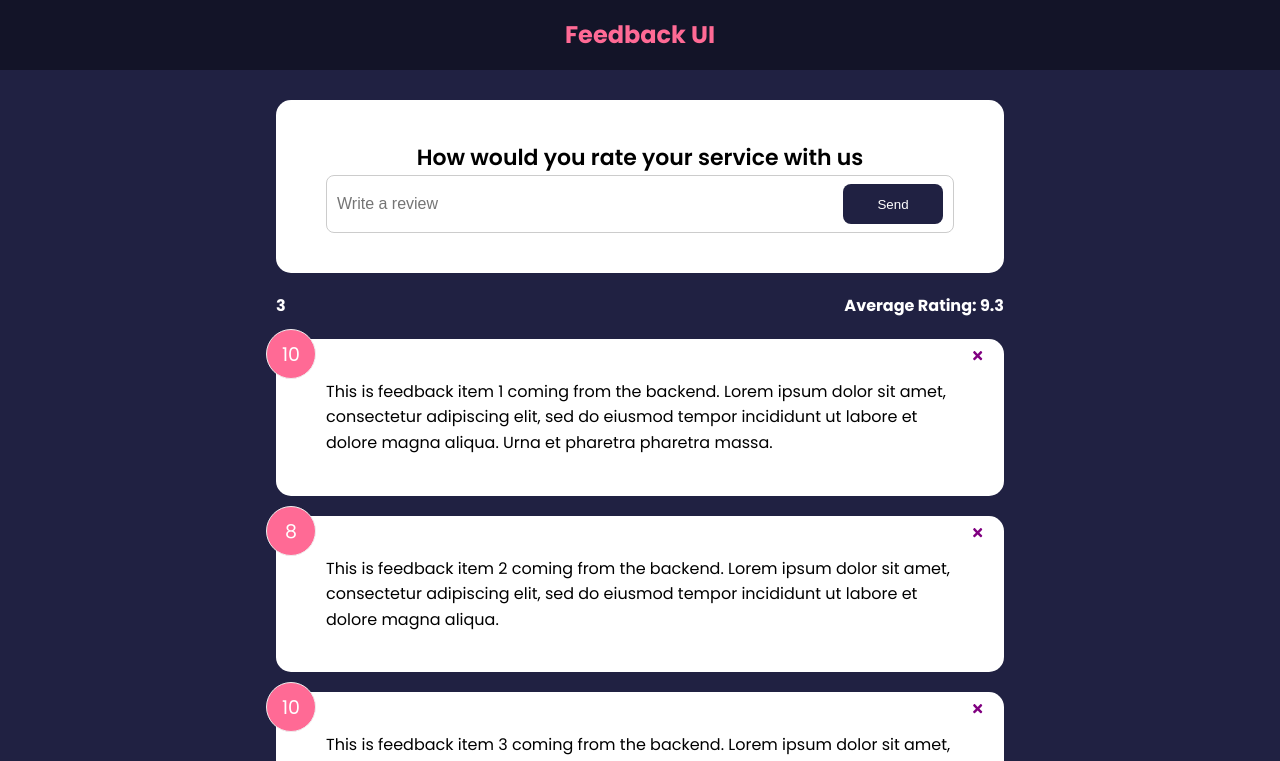
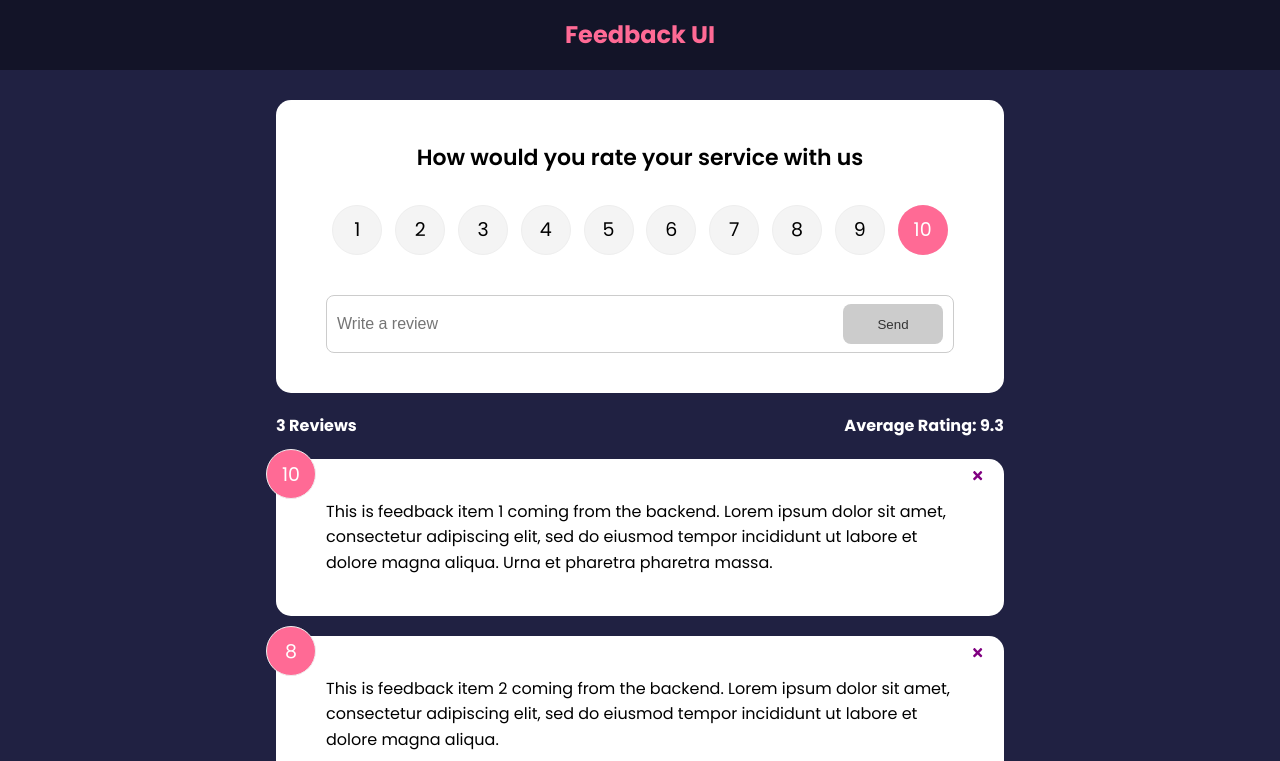
Before and after one commit to ToddMarino/feedback-ui, a React (Create React App) app: page / in a window 1280 px wide. Shown: the top 761 px of the page. Built offline with nearby package versions, Linux system fonts and the light colour scheme.

Commit message:
Section 4 complete

```diff
--- a/package.json
+++ b/package.json
@@ -8,12 +8,13 @@
     "@testing-library/react": "^13.1.1",
     "@testing-library/user-event": "^13.5.0",
     "concurrently": "^7.1.0",
-    "framer-motion": "^6.3.3",
+    "framer-motion": "^4.1.17",
     "json-server": "^0.17.0",
     "prop-types": "^15.8.1",
     "react": "^18.1.0",
     "react-dom": "^18.1.0",
     "react-icons": "^4.3.1",
+    "react-router-dom": "^6.3.0",
     "react-scripts": "5.0.1",
     "uuid": "^8.3.2",
     "web-vitals": "^2.1.4"
--- a/src/App.js
+++ b/src/App.js
@@ -1,25 +1,42 @@
 import { useState } from 'react'
+import { v4 as uuidv4 } from 'uuid'
 import Header from './components/Header'
 import FeedbackData from './data/FeedbackData'
 import FeedbackList from './components/FeedbackList'
 import FeedbackStats from './components/FeedbackStats'
 import FeedbackForm from './components/FeedbackForm'
 
+/* SET STATE for user feedback */
 const App = () => {
   const [feedback, setFeedback] = useState(FeedbackData)
 
+// ADD AND DELETE FEEDBACK FUNCTIONS
+// deleteFeedback takes in id as parameter
+// add alert to confirm user wants to delete the feedback
+// set state: filter feedback array for the items that don't match the id
 	const deleteFeedback = (id) => {
 		if (window.confirm('Are you sure you want to delete?')) {
 			setFeedback(feedback.filter((item) => item.id !== id))
 		}
 	}
- console.log(feedback)
+// addFeedback takes in newFeedback as parameter
+// assign id to newFeedback object using uuid
+// set state: add newFeedback and spread in previous feedback
+	const addFeedback = (newFeedback) => {
+		newFeedback.id = uuidv4()
+		setFeedback([newFeedback, ...feedback])
+	}
+
 	return (
 		<>
 			<Header />
 			<div className='container'>
-        <FeedbackForm />
+				{/* pass handleAdd as prop called addFeedback to FeedbackForm component */}
+				<FeedbackForm handleAdd={addFeedback} />
+				{/* pass feedback object as prop called feedback to FeedbackStats component */}
 				<FeedbackStats feedback={feedback} />
+				{/* pass feedback object and handleDelete function as props called feedback */}
+				{/* and deleteFeedback to FeedbackList component */}
 				<FeedbackList feedback={feedback} handleDelete={deleteFeedback} />
 			</div>
 		</>
--- a/src/components/FeedbackForm.jsx
+++ b/src/components/FeedbackForm.jsx
@@ -1,31 +1,66 @@
-import propTypes from 'prop-types'
+import PropTypes from 'prop-types'
 import {useState} from 'react'
 import Card from './shared/Card'
 import Button from './shared/Button'
+import RatingSelect from './RatingSelect'
 
-const FeedbackForm = () => {
+const FeedbackForm = ({handleAdd}) => {
 
   const [text, setText] = useState('')
+  const [rating, setRating] = useState(10)
+  const [btnDisabled, setBtnDisabled] = useState(true)
+  const [message, setMessage] = useState('')
 
   const handleTextChange = (e) => {
+    if(text === '') {
+      setBtnDisabled(true)
+      setMessage(null)
+    } else if(text !== '' && text.trim().length <= 10) {
+      setMessage('Text must be at least 10 characters')
+      setBtnDisabled(true)
+    } else {
+      setMessage(null)
+      setBtnDisabled(false)
+    }
     setText(e.target.value)
+  }
+
+  const handleSubmit = (e) => {
+    e.preventDefault()
+    if(text.trim().length > 10) {
+      const newFeedback = {
+        text: text,
+        rating: rating
+      }
+      handleAdd(newFeedback)
+
+      setText('')
+    }
   }
 
   return (
     <Card>
-      <form>
+      <form onSubmit={handleSubmit}>
         <h2>How would you rate your service with us</h2>
-        {/* TODO - rating select component */}
+        <RatingSelect select={(rating) => setRating(rating)} />
         <div className="input-group">
           <input
           type="text"
           placeholder='Write a review'
           onChange={handleTextChange}
           value={text} />
-          <Button type='submit'>Send</Button>
+          <Button type='submit' isDisabled={btnDisabled}>Send</Button>
         </div>
+        {message && <div className='message'>{message}</div>}
       </form>
     </Card>
   )
 }
+
+FeedbackForm.propTypes = {
+	text: PropTypes.string,
+	btnDisabled: PropTypes.bool,
+	message: PropTypes.string,
+}
+
 export default FeedbackForm
--- a/src/components/FeedbackList.jsx
+++ b/src/components/FeedbackList.jsx
@@ -1,19 +1,38 @@
-import PropTypes from "prop-types";
+import PropTypes from 'prop-types'
+import { motion, AnimatePresence } from 'framer-motion'
 import FeedbackItem from './FeedbackItem'
 
-const FeedbackList = ({feedback, handleDelete}) => {
-    if(!feedback || feedback.length === 0) {
+const FeedbackList = ({ feedback, handleDelete }) => {
+	if (!feedback || feedback.length === 0) {
 		return <p>No feedback yet ... </p>
 	}
 
+	// return (
+	// 	<div className='feedback-list'>
+	// 		{feedback.map((item) => (
+	// 			<FeedbackItem key={item.id} item={item} handleDelete={handleDelete} />
+	// 		))}
+	// 	</div>
+	// )
+
 	return (
-    <div className="feedback-list">
-        {feedback.map((item)=> (
+		<div className='feedback-list'>
+			<AnimatePresence>
+				{feedback.map((item) => (
+					<motion.div
+						key={item.id}
+						initial={{ opacity: 0 }}
+						animate={{ opacity: 1 }}
+						exit={{ opacity: 0 }}
+					>
 						<FeedbackItem
 							key={item.id}
 							item={item}
-            handleDelete={handleDelete} />
+							handleDelete={handleDelete}
+						/>
+					</motion.div>
 				))}
+			</AnimatePresence>
 		</div>
 	)
 }
@@ -25,7 +44,7 @@
 			text: PropTypes.string.isRequired,
 			rating: PropTypes.number.isRequired,
 		})
- )
+	),
 }
 
 export default FeedbackList
--- a/src/components/FeedbackStats.jsx
+++ b/src/components/FeedbackStats.jsx
@@ -12,7 +12,7 @@
 
   return (
     <div className="feedback-stats">
-        <h4>{length}</h4>
+        <h4>{length} {length === 1 ? 'Review' : 'Reviews'}</h4>
         <h4>Average Rating: {isNaN(average) ? 0 : average}</h4>
     </div>
   )
--- /dev/null
+++ b/src/components/RatingSelect.jsx
@@ -0,0 +1,126 @@
+import { useState } from 'react'
+
+function RatingSelect({select}) {
+	const [selected, setSelected] = useState(10)
+
+	const handleChange = (e) => {
+		setSelected(+e.currentTarget.value)
+        select(+e.currentTarget.value)
+	}
+
+	return (
+		<ul className='rating'>
+			<li>
+				<input
+					type='radio'
+					name='rating'
+					id='num1'
+					value='1'
+					onChange={handleChange}
+					checked={selected === 1}
+				/>
+				<label htmlFor='num1'>1</label>
+			</li>
+			<li>
+				<input
+					type='radio'
+					name='rating'
+					id='num2'
+					value='2'
+					onChange={handleChange}
+					checked={selected === 2}
+				/>
+				<label htmlFor='num2'>2</label>
+			</li>
+			<li>
+				<input
+					type='radio'
+					name='rating'
+					id='num3'
+					value='3'
+					onChange={handleChange}
+					checked={selected === 3}
+				/>
+				<label htmlFor='num3'>3</label>
+			</li>
+			<li>
+				<input
+					type='radio'
+					name='rating'
+					id='num4'
+					value='4'
+					onChange={handleChange}
+					checked={selected === 4}
+				/>
+				<label htmlFor='num4'>4</label>
+			</li>
+			<li>
+				<input
+					type='radio'
+					name='rating'
+					id='num5'
+					value='5'
+					onChange={handleChange}
+					checked={selected === 1}
+				/>
+				<label htmlFor='num5'>5</label>
+			</li>
+			<li>
+				<input
+					type='radio'
+					name='rating'
+					id='num6'
+					value='6'
+					onChange={handleChange}
+					checked={selected ===6}
+				/>
+				<label htmlFor='num6'>6</label>
+			</li>
+			<li>
+				<input
+					type='radio'
+					name='rating'
+					id='num7'
+					value='7'
+					onChange={handleChange}
+					checked={selected === 7}
+				/>
+				<label htmlFor='num7'>7</label>
+			</li>
+			<li>
+				<input
+					type='radio'
+					name='rating'
+					id='num8'
+					value='8'
+					onChange={handleChange}
+					checked={selected === 8}
+				/>
+				<label htmlFor='num8'>8</label>
+			</li>
+			<li>
+				<input
+					type='radio'
+					name='rating'
+					id='num9'
+					value='9'
+					onChange={handleChange}
+					checked={selected === 9}
+				/>
+				<label htmlFor='num9'>9</label>
+			</li>
+			<li>
+				<input
+					type='radio'
+					name='rating'
+					id='num10'
+					value='10'
+					onChange={handleChange}
+					checked={selected === 10}
+				/>
+				<label htmlFor='num10'>10</label>
+			</li>
+		</ul>
+	)
+}
+export default RatingSelect
```
Also changed, not shown: 1 other file (tests, documents, lock files or other folders). Lines whose indentation alone changed are shown as unchanged.
